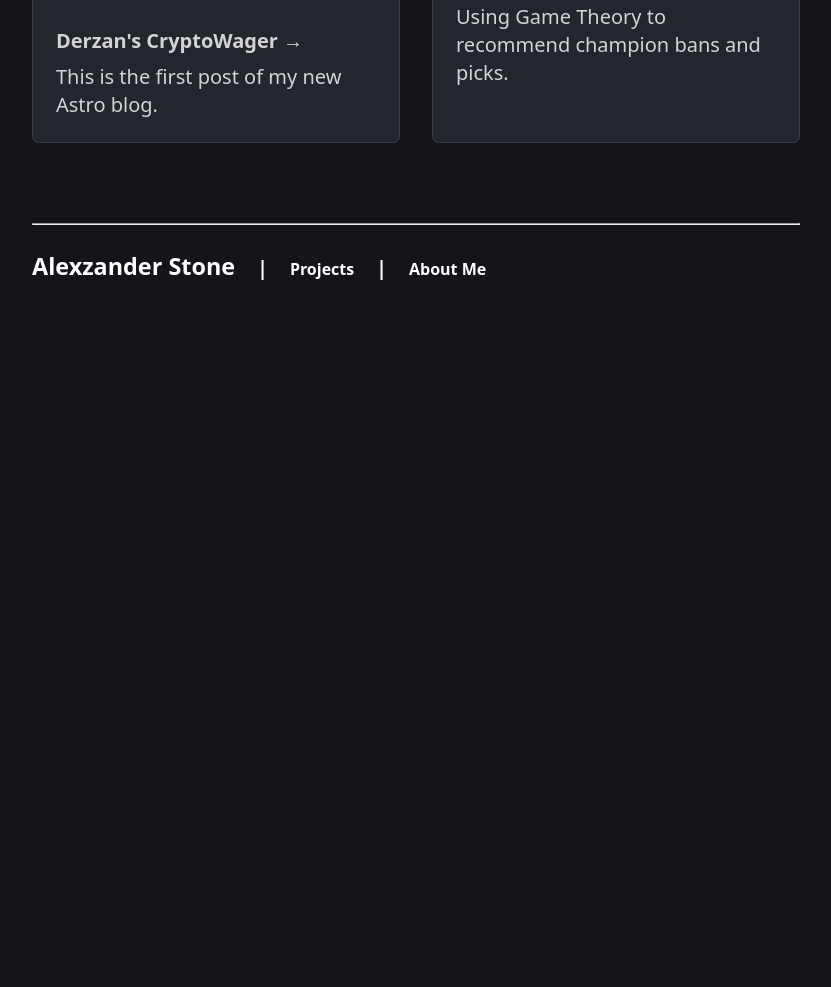
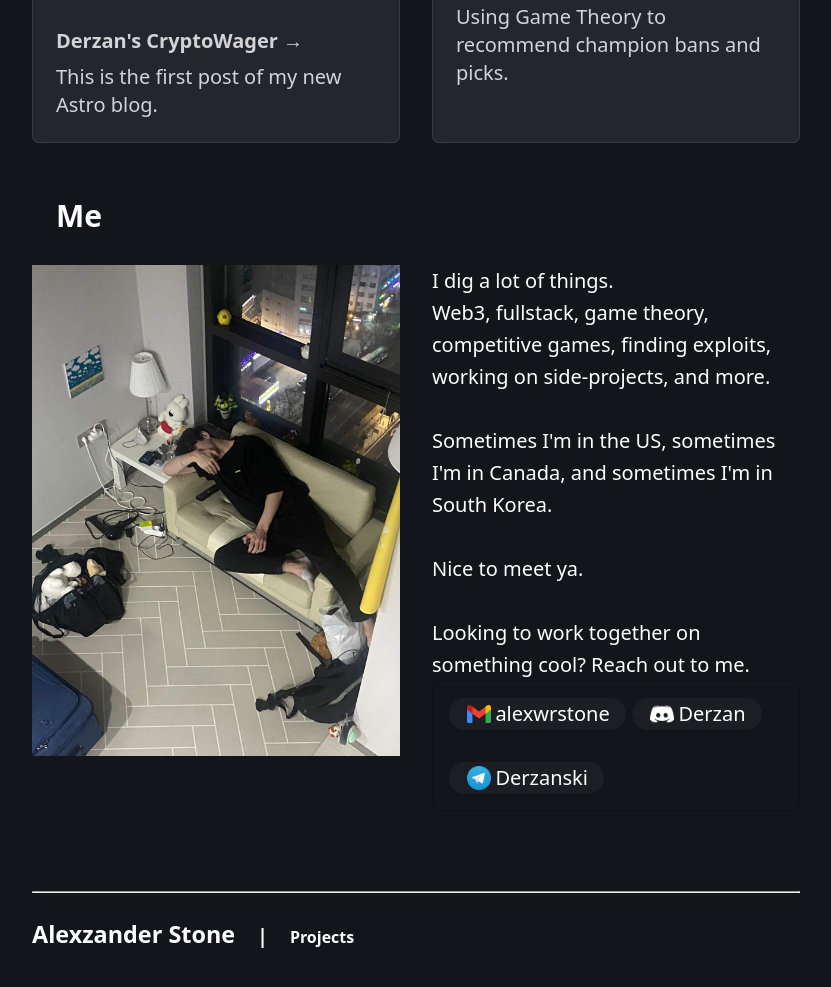
Before and after one commit to Alexzander-Stone/personal-website, an Astro site: page / in a window 1280 px wide. Shown: the part 573-1560 px from the top of the page, without its empty margins (224-1055 px from the left). Before the commit the page ends 914 px from the top, so only its background shows below. Built offline with nearby package versions, Linux system fonts and the light colour scheme; Astro itself is replaced by a stand-in of ours.

Commit message:
Updated all img's to be eagerly loaded.

```diff
--- a/src/components/Footer.astro
+++ b/src/components/Footer.astro
@@ -8,8 +8,6 @@
         <a href="/">Alexzander Stone</a>
         <a class="divider">|</a>
         <a class="small" href="/projects">Projects</a>
-        <a class="divider">|</a>
-        <a class="small" href="/about">About Me</a>
     </h3>
 </footer>
 <style>
--- a/src/components/ProjectCard.astro
+++ b/src/components/ProjectCard.astro
@@ -11,7 +11,7 @@ const { href, photoUrl, title, body } = Astro.props;
 
 <li class="link-card">
 	<a href={href}>
-		<img src={photoUrl} />
+		<img src={photoUrl}  decoding="async" loading="eager" />
 		<h2>
 			{title}
 			<span>&rarr;</span>
--- /dev/null
+++ b/src/components/Social.astro
@@ -0,0 +1,59 @@
+---
+
+---
+
+<span class="social-grid">
+    <a
+        class="social"
+        href="mailto:alexwrstone@gmail.com?subject=Super Cool New Buddy from Your Website&body=Yo Alex, wanted to reach out. XOXO"
+        target="_blank"
+    >
+        <img
+            class="social-img"
+            src="/socials/gmail.png"
+            alt="gmail icon"
+        />alexwrstone
+    </a>
+    <a class="social">
+        <img
+            class="social-img"
+            src="/socials/discord.png"
+            alt="gmail icon"
+        />Derzan
+    </a>
+    <a class="social">
+        <img
+            class="social-img"
+            src="/socials/telegram.png"
+            alt="gmail icon"
+        />Derzanski
+    </a>
+</span>
+<style>
+    .social-grid {
+        border: 1px solid rgba(11, 11, 11, 0.347);
+        border-radius: 10px;
+        background-color: rgba(41, 41, 41, 0.065);
+        padding: 1rem 1rem;
+        display: grid;
+        grid-template-columns: repeat(auto-fit, minmax(12ch, 1fr));
+        gap: 2rem;
+    }
+    .social {
+        color: white;
+        text-decoration: none;
+        background-color: rgb(28, 30, 36);
+        border-radius: 20px;
+
+        padding: 0 1rem;
+        width: fit-content;
+        display: flex;
+        align-items: center;
+    }
+    .social-img {
+        width: 24px;
+        margin: 0 0.3rem 0 0.1rem;
+    }
+
+
+</style>
--- a/src/pages/index.astro
+++ b/src/pages/index.astro
@@ -4,6 +4,9 @@ import ThemeIcon from "../components/ThemeIcon.astro";
 import ProjectCard from "../components/ProjectCard.astro";
 import Header from "../components/Header.astro";
 import Footer from "../components/Footer.astro";
+import Social from "../components/Social.astro";
+import { Image } from "astro:assets";
+import myImage from "../assets/images/a_s.jpg"; // Image is 1600x900
 
 const allProjects = await Astro.glob("../pages/projects/*.md");
 const highlightedProjects = allProjects.filter(
@@ -16,7 +19,9 @@ const highlightedProjects = allProjects.filter(
 		<Header />
 		<!-- <ThemeIcon /> -->
 		<div class="instructions">
-			<h2>Projects<a href="/projects">view more<span>&rarr;</span></a></h2>
+			<h2>
+				Projects<a href="/projects">view more<span>&rarr;</span></a>
+			</h2>
 		</div>
 		<ul role="list" class="link-card-grid">
 			{
@@ -34,6 +39,38 @@ const highlightedProjects = allProjects.filter(
 				))
 			}
 		</ul>
+		<div class="instructions">
+			<h2>Me</h2>
+		</div>
+
+		<div class="me">
+			<img
+				src="/a_s.jpg"
+				alt="Dat's me"
+				decoding="async"
+				loading="eager"
+			/>
+			<!-- <Image src={myImage} height="300" alt="Dat's me" /> -->
+			<p class="me-description">
+				I dig a lot of things.
+				<br />
+				 Web3, fullstack, game theory, competitive games, finding
+				exploits, working on side-projects, and more.
+				<br />
+				<br />
+				 Sometimes I'm in the US, sometimes I'm in Canada, and sometimes
+				I'm in South Korea.
+				<br />
+				<br />
+				 Nice to meet ya.
+				<br />
+				<br />
+				 Looking to work together on something cool? Reach out to me.
+				<br />
+				<Social />
+			</p>
+		</div>
+
 		<Footer />
 	</main>
 </Layout>
@@ -55,9 +92,22 @@ const highlightedProjects = allProjects.filter(
 	}
 	.instructions a {
 		color: rgb(157, 157, 157);
-		padding: 0 .5rem;
-		font-size: .8rem;
+		padding: 0 0.5rem;
+		font-size: 0.8rem;
 	}
+	.me {
+		display: grid;
+		grid-template-columns: repeat(auto-fit, minmax(24ch, 1fr));
+		gap: 2rem;
+		padding: 0;
+	}
+	.me img {
+		width: 100%;
+	}
+	.me .me-description {
+		margin: 0;
+	}
+
 	.link-card-grid {
 		display: grid;
 		grid-template-columns: repeat(auto-fit, minmax(24ch, 1fr));
--- a/src/pages/projects/project-draft-ai.md
+++ b/src/pages/projects/project-draft-ai.md
@@ -13,9 +13,6 @@ image:
     alt: 'Riot Games: League Draft'
 tags: ["game theory", "python"]
 ---
-
-<!-- ![Riot Games: League Draft](/projects/draft-ai/photo.jpg)
-*Source: Riot Games* -->
 
 ## The why
 
```
Also changed, not shown: src/pages/about.astro (deleted, +0 -23 lines), public/a_s.jpg (added), public/socials/discord.png (added), public/socials/gmail.png (added), public/socials/telegram.png (added), public/socials/telegram_logo.svg (added), src/assets/images/a_s.jpg (added).
